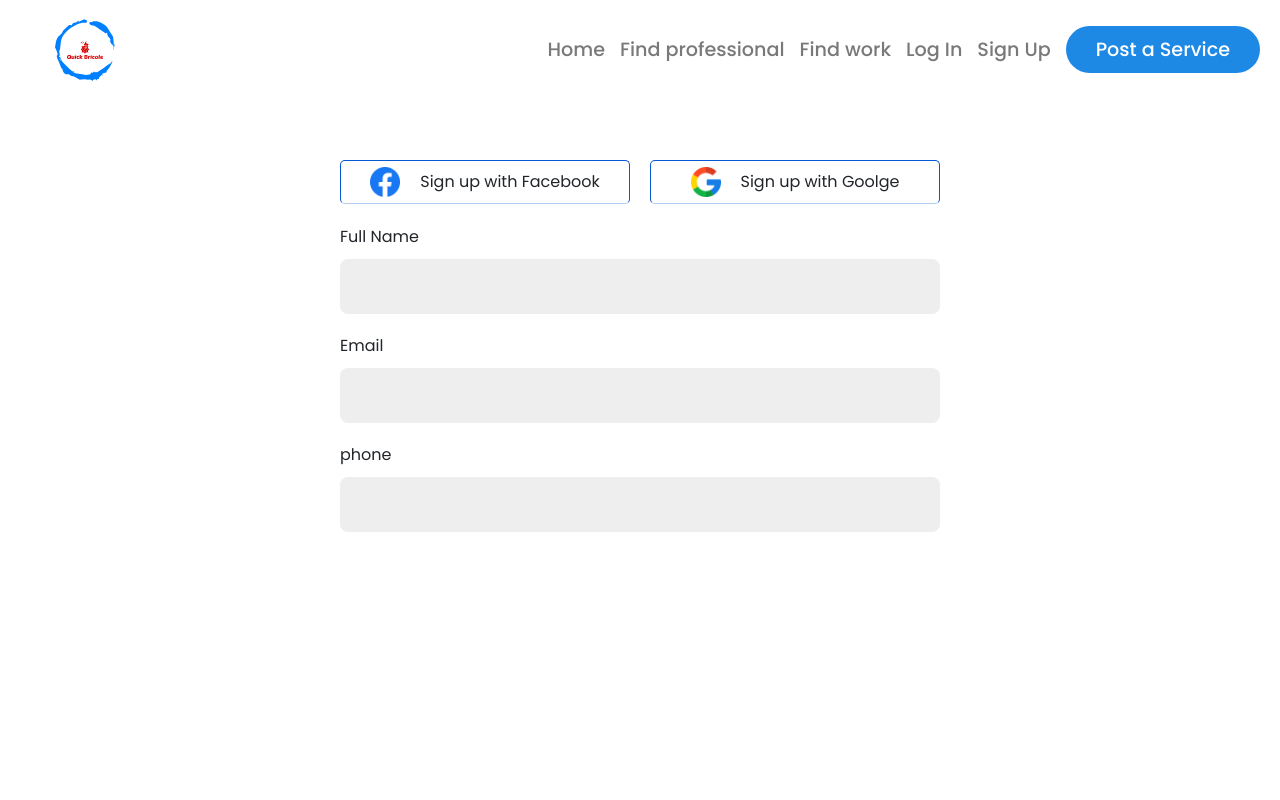
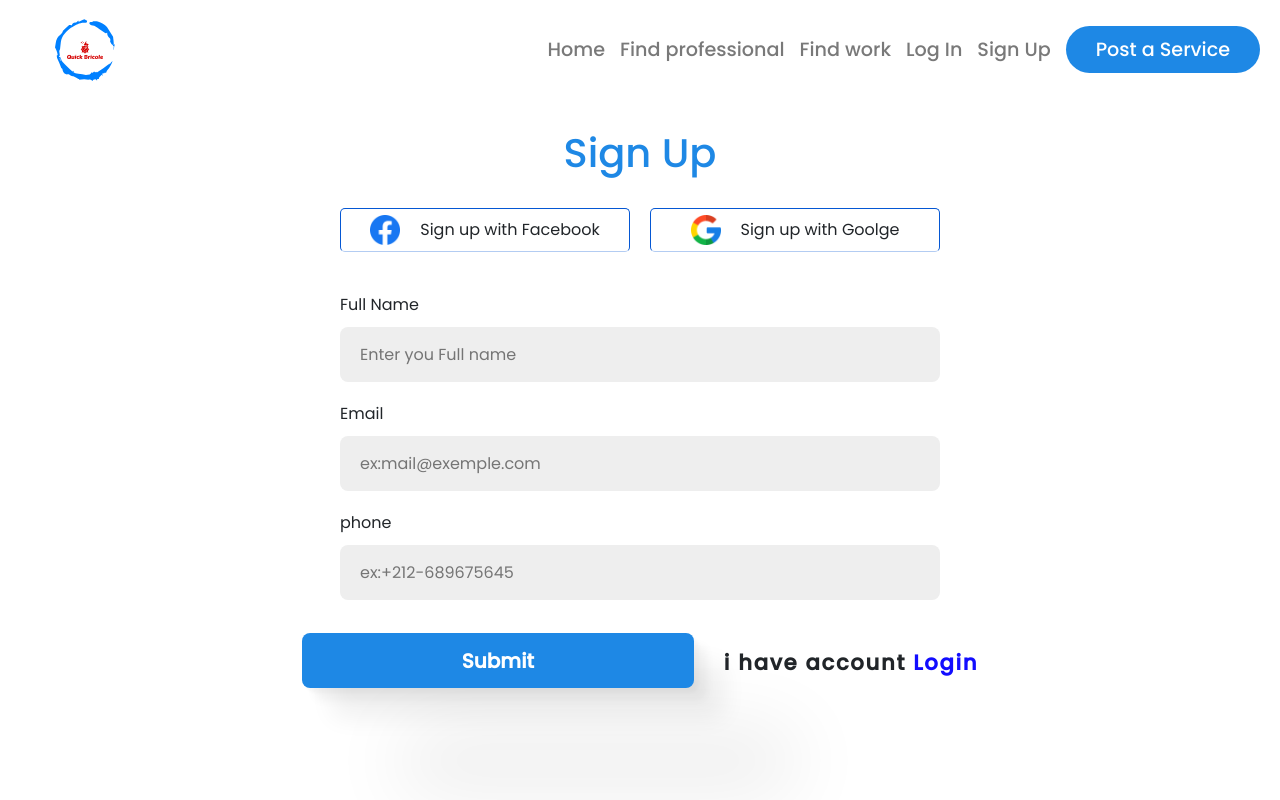
Before and after one commit to muhammed77ar/QuickBricole_Project, a React (Create React App) app: page /clientsignUp in a window 1280 px wide. Shown: the top 800 px of the page. Built offline with nearby package versions, Linux system fonts and the light colour scheme; a web font is replaced by a local one.

Commit message:
add sign up page

```diff
--- a/src/application.jsx
+++ b/src/application.jsx
@@ -1,7 +1,7 @@
 import { Outlet } from "react-router-dom";
 import GlobalStyle from "./styledComponent/Globalstyle";
 import Navbarr from "./component/navbar/navbarr";
-import Footer from "./component/footer/footer";
+// import Footer from "./component/footer/footer";
 
 
 export default function App2(){
@@ -11,7 +11,7 @@ export default function App2(){
         <GlobalStyle />
         <Navbarr />
         <Outlet />
-        <Footer />
+        {/* <Footer /> */}
     </div>
     </>)
 }
--- a/src/pages/ClientsignUp.jsx
+++ b/src/pages/ClientsignUp.jsx
@@ -1,17 +1,24 @@
 import { StyledInput, StyledSignUp ,StyledFiled,
-  StyledFormGroup,StyledIconeContainer,StyledIcone} from "../styledComponent/styledSignUp";
+  StyledFormGroup,StyledIconeContainer,StyledIcone,StyledTitle,
+  SubmitGroup,StyledButton} from "../styledComponent/styledSignUp";
 
 
 import fbImg from '../imgs/facebook.png'
 import google from '../imgs/google.png'
+import { Link } from "react-router-dom";
 const style = {
  width : {pc:"100%"}
 }
 
 export default function ClientsignUp() {
   return (
+    <form action="#" >
+
+
     <StyledSignUp>
-
+      <StyledTitle>
+        Sign Up
+      </StyledTitle>
       <StyledIconeContainer>
         <StyledIcone>
          <img src={fbImg} alt="" />
@@ -26,19 +33,26 @@ export default function ClientsignUp() {
     <StyledFormGroup width={style.width.pc}>
      <StyledFiled>
       <label htmlFor="name">Full Name</label>
-     <StyledInput type="text" id="name" />
+     <StyledInput type="text" id="name" placeholder="Enter you Full name" />
      </StyledFiled>
      <StyledFiled>
       <label htmlFor="email">Email</label>
-     <StyledInput type="email" id="email" />
+     <StyledInput type="email" id="email" placeholder="ex:mail@exemple.com" />
      </StyledFiled>
      <StyledFiled>
       <label htmlFor="phone">phone</label>
-     <StyledInput type="text" id="phone" />
+     <StyledInput type="text" id="phone" placeholder="ex:+212-689675645" />
      </StyledFiled>
+
+      <SubmitGroup>
+       <StyledButton type='submit'>
+        Submit
+      </StyledButton>
+      <p>i have account <Link to='/login'>Login</Link></p>
+      </SubmitGroup>
       </StyledFormGroup>
       </StyledSignUp>
 
-
+     </form>
   )
 }
--- a/src/styledComponent/styledSignUp.js
+++ b/src/styledComponent/styledSignUp.js
@@ -1,13 +1,12 @@
 import styled from "styled-components";
+import { Title } from "./postServiceStyle";
 
 export const StyledSignUp = styled.div`
 height: 100vh;
   width: 100%;
-
-
 align-items: center;
-margin-top: 89px ;
-padding-top: 50px;
+margin: 10px 0px;
+padding-top: 89px ;
 
 `
 export const StyledFiled = styled.div`
@@ -18,8 +17,9 @@ gap: 10px 0px;
  margin: auto;
  width: 50%;
 padding:0px 20px  ;
-
-
+@media screen and (max-width:600px) {
+  width: 90%;
+}
 
 `
 
@@ -28,7 +28,7 @@ display: flex;
 flex-direction: column;
 justify-content: space-between;
 align-items: flex-start;
-
+padding: 20px 0px;
 flex-shrink: 0;
 gap: 20px;
 max-width: ${({width})=>width};
@@ -43,14 +43,21 @@ export const StyledInput = styled.input`
  border-radius: 8.078px;
 background: #EEE;
 `
-
+export const StyledTitle = styled(Title)`
+text-align:center;`
 export  const StyledIconeContainer = styled.div`
 margin: 20px auto ;
 width: 50%;
 display: flex;
+flex-direction: row;
 justify-content: center;
 gap: 20px;
 padding: 1px 20px;
+@media screen and (max-width: 600px){
+    width: 90%;
+    flex-direction: column;
+    align-items: center;
+}
 `
 export const StyledIcone = styled.div`
 width: 50%;
@@ -65,4 +72,65 @@ align-items: center;
 img{
   width: 30px;
 }
+@media screen and (max-width:600px) {
+  width: 90%;
+}
 `
+export const SubmitGroup = styled.div`
+padding: 5px 0px;
+width: 100%;
+display: flex;
+flex-direction: row;
+justify-content: center;
+align-items: center;
+gap: 30px;
+& p {
+  margin-top: 20px;
+  font-size: 21.16px;
+font-style: normal;
+font-weight: 600;
+line-height: 35px; /* 165.406% */
+letter-spacing: 1.693px;
+a{
+  all: unset;
+  cursor: pointer;
+  color: #120DFF;
+font-style: normal;
+transition:ease .3s ;
+}
+a:hover{
+  text-decoration: underline;
+}
+
+}
+@media screen and (max-width:600px) {
+  & button {
+    width: 60%;
+  }
+  flex-direction: column;
+}
+`
+
+export const StyledButton = styled.button`
+/* align-self: center; */
+    background-color: #1e88e5;
+    border-radius: 8.08px;
+    border: none;
+    color: white;
+    width: 392px;
+    height: 55.1px;
+    font-weight: 900;
+    font-size: 20px;
+    text-transform: capitalize;
+    box-shadow: 4.5px 4.5px 3.6px rgba(0, 0, 0, 0.031),
+      12.5px 12.5px 10px rgba(0, 0, 0, 0.045),
+      30.1px 30.1px 24.1px rgba(0, 0, 0, 0.059),
+      100px 100px 80px rgba(0, 0, 0, 0.09);
+    transition: all 0.3s ease;
+    &:hover {
+      transform: scale(0.96);
+    }
+    @media screen and (max-width:1100px){
+        margin-top: 10px;
+    }
+`
```
Also changed, not shown: src/pages/postService.jsx (line endings or trailing spaces), src/styledComponent/postServiceStyle.js (line endings or trailing spaces).
